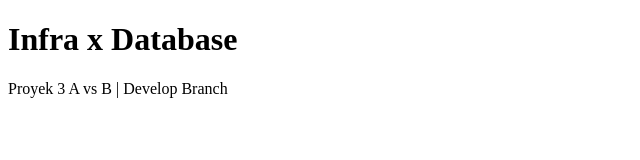
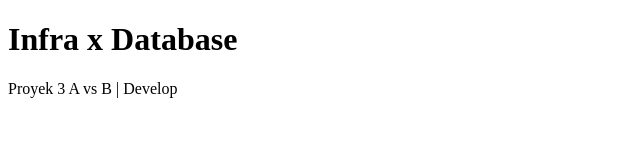
Before and after one commit to ardinur03/go-infra-cicd, a plain HTML site: page static/index.html in a window 1280 px wide. Shown: the full height of the page, 0-640 px from the left. Drawn offline with Linux system fonts and the light colour scheme.

Commit message:
Update index.html

```diff
--- a/static/index.html
+++ b/static/index.html
@@ -5,7 +5,7 @@
 </head>
 <body>
     <h1>Infra x Database</h1>
-    <p>Proyek 3 A vs B | Develop Branch</p>
+    <p>Proyek 3 A vs B | Develop</p>
 </body>
 
 </html>
```
